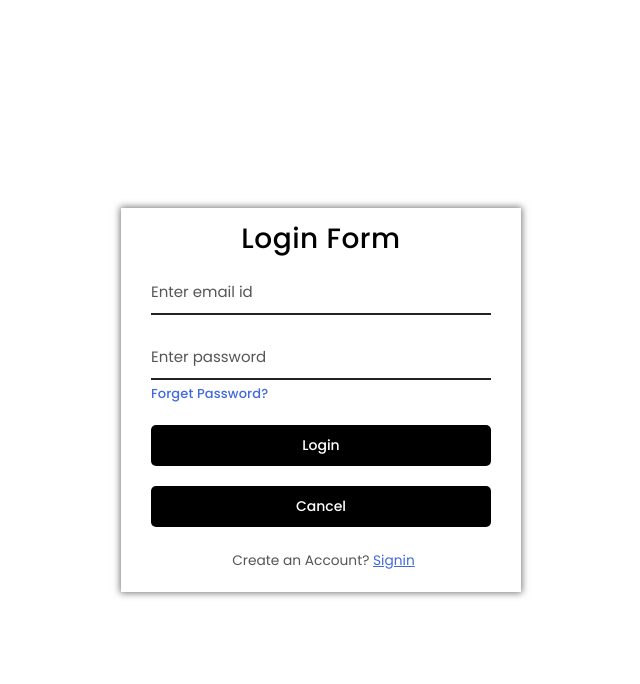
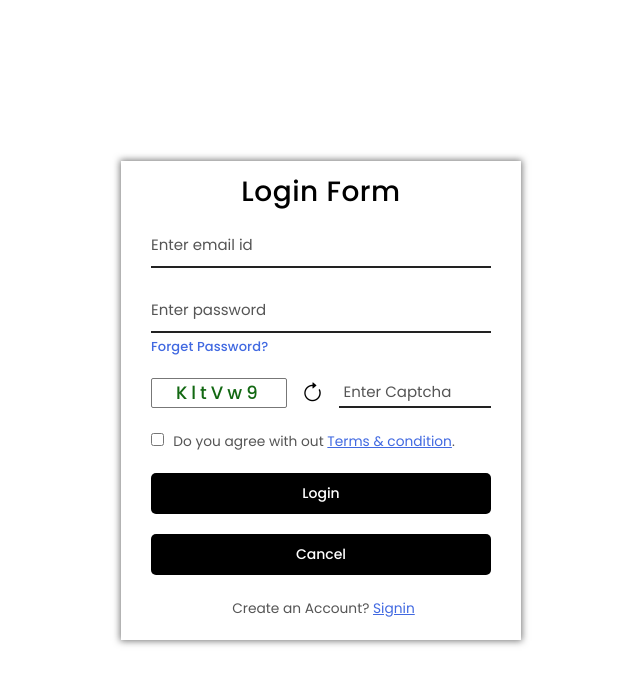
Before and after one commit to RajSresth/Authentication-Using-JS, a website built with Vite: page Frontend/login.html in a window 1280 px wide. Shown: the whole page, without its empty margins (319-959 px from the left). Built offline with nearby package versions, Linux system fonts and the light colour scheme.

Commit message:
Captcha Code Logic

```diff
--- a/Frontend/login.html
+++ b/Frontend/login.html
@@ -98,6 +98,13 @@
             width: 40%;
             border:1px solid #777;
             border-radius: 2px;
+            display: flex;
+            align-items: center;
+            justify-content: center;
+            letter-spacing: 4px;
+            font-size: 18px;
+            color: rgb(18, 104, 18);
+            font-weight: 500;
         }
 
         .container .captcha-container .refreshCaptcha{
@@ -141,17 +148,17 @@
                 <a href="">Forget Password?</a>
            </div>
 
-            <!-- <div class="captcha-container">
+            <div class="captcha-container">
                     <div class="displayCaptcha"></div>
-                    <div class="refreshCaptcha">
-                        <i class="bi bi-arrow-clockwise"></i>
+                    <div  class="refreshCaptcha animate__animated">
+                        <i class="bi bi-arrow-clockwise" ></i>
                     </div>
                     <input type="text" name="captcha-code" placeholder="Enter Captcha" required>
-            </div> -->
-<!--
+            </div>
+
             <p class="checkbox-container">
                 <input type="checkbox" required> <span>Do you agree with out <a href="">Terms & condition</a>.</span>
-            </p> -->
+            </p>
 
             <button type="submit">Login</button>
             <button type="reset">Cancel</button>
--- a/Frontend/login.js
+++ b/Frontend/login.js
@@ -1,13 +1,54 @@
 import axios from "axios";
+import 'animate.css';
+
 const API_Url="http://localhost:3000/users";
 
+const loginForm=document.querySelector("form");
+const displayCaptcha=document.querySelector(".displayCaptcha");
+const refreshCaptcha= document.querySelector(".refreshCaptcha")
+let captcha="";
 
-const loginForm=document.querySelector("form");
+// generate captcha
+const generateCaptcha=()=>{
+    const char="ABCDEFGHIJKLMNOPQRSTUVWXYZabcdefghijklmnopqrstuvwxyz0123456789";
+    captcha="";
+
+    for(let i=0; i<6;i++)
+    {
+        captcha += char[Math.floor(Math.random() * char.length)]
+    }
+   displayCaptcha.textContent=captcha;
+}
+
+generateCaptcha()
+
+// refreshCaptcha using animate.css library
+refreshCaptcha.addEventListener("click",()=>{
+    generateCaptcha();
+    refreshCaptcha.className+=" animate__rotateOut";
+})
+
+refreshCaptcha.addEventListener("animationend",()=>{
+    // Remove old animation
+  refreshCaptcha.classList.remove("animate__rotateOut");
+})
+
+
+
+
+
 
 loginForm.addEventListener("submit",async (e)=>{
+
     e.preventDefault();
+    const rawData=Object.fromEntries(new FormData(loginForm).entries());
 
-    const user=Object.fromEntries(new FormData(loginForm).entries());
+
+    const user=Object.fromEntries(
+        Object.entries(rawData).map(([key,value])=> [key,value.trim()])
+    )
+
+
 
     const {data}=await axios.get(`${API_Url}?email=${user.email}&password=${user.password}`);
 
--- a/package.json
+++ b/package.json
@@ -16,5 +16,8 @@
     "axios": "^1.11.0",
     "json-server": "^1.0.0-beta.3",
     "vite": "^7.0.6"
+  },
+  "devDependencies": {
+    "animate.css": "^4.1.1"
   }
 }
```
Also changed, not shown: 1 other file.
